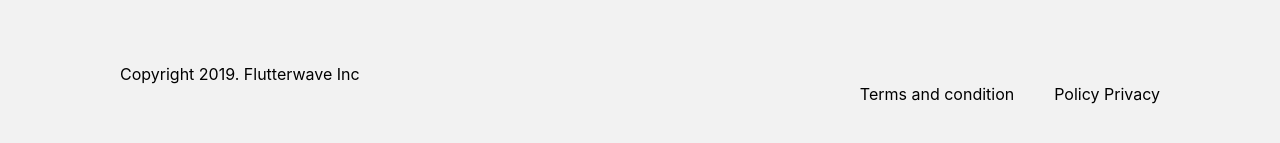
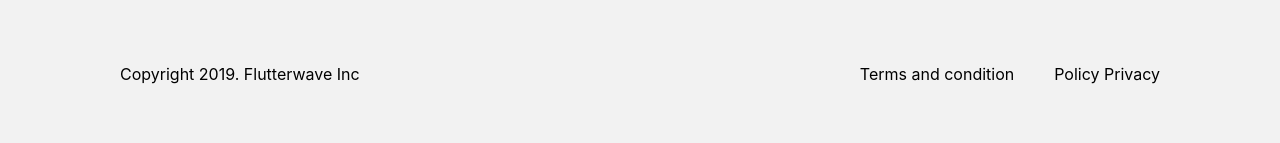
Before and after one commit to nwanducj/ticket-master, a Vue app: page /event/1 in a window 1280 px wide. Shown: the part 563-706 px from the top of the page. Built offline with nearby package versions, Linux system fonts and the light colour scheme; no server answers.

Commit message:
remain menu bar

```diff
--- a/src/App.vue
+++ b/src/App.vue
@@ -28,6 +28,7 @@ export default {
 </script>
 <style lang="scss">
 #app {
+  box-sizing: border-box;
   position: relative;
   margin: 0;
   min-height: 100vh;
@@ -50,10 +51,4 @@ button {
 button:hover {
   cursor: pointer;
 }
-footer {
-  width: 81.25%;
-  display: flex;
-  margin: 0 auto 21px auto;
-  justify-content: space-between;
-}
 </style>
--- a/src/layouts/default.vue
+++ b/src/layouts/default.vue
@@ -135,7 +135,7 @@ footer {
   a {
     display: block;
   }
-  @media screen and (min-width: 768px) {
+  @media screen and (min-width: 660px) {
     display: flex;
     width: 81.25%;
     justify-content: space-between;
@@ -144,6 +144,9 @@ footer {
       :last-child {
         margin-left: 20px;
       }
+      li {
+        margin-top: 0px;
+      }
     }
   }
 }
--- a/src/views/Home.vue
+++ b/src/views/Home.vue
@@ -82,22 +82,33 @@ export default {
 }
 .hero {
   /* background-color: red; */
+  margin-top: 40px;
   &__title {
-    font-size: 1.5rem;
+    font-size: 2.25rem;
     line-height: 40px;
     height: 40px;
+
     @media screen and (min-width: 768px) {
       font-size: 2.25rem;
     }
   }
-  @media screen and (min-width: 768px) {
+  @media screen and (min-width: 992px) {
     display: flex;
     justify-content: space-between;
     align-items: center;
   }
   .location {
-    margin-top: 50px;
+    margin-top: 80px;
+    @media screen and (min-width: 660px) {
+      margin-top: 0px;
+    }
     @media screen and (min-width: 768px) {
+      margin-top: 0px;
+      width: 420px;
+      align-items: center;
+      display: block;
+    }
+    @media screen and (min-width: 992px) {
       margin-top: 0px;
       width: 420px;
       align-items: center;
@@ -124,6 +135,12 @@ export default {
   display: grid;
   grid-template-columns: 1fr;
   grid-gap: 10px;
+  @media screen and (min-width: 660px) {
+    grid-template-columns: 1fr 1fr;
+  }
+  @media screen and (min-width: 992px) {
+    grid-template-columns: 1fr 1fr 1fr;
+  }
 }
 .event {
   margin-top: 40px;
@@ -153,12 +170,4 @@ export default {
     text-align: left;
   }
 }
-
-@media screen and (min-width: 768px) {
-  .events {
-    display: grid;
-    grid-template-columns: 1fr 1fr 1fr;
-    grid-gap: 10px;
-  }
-}
 </style>
```
